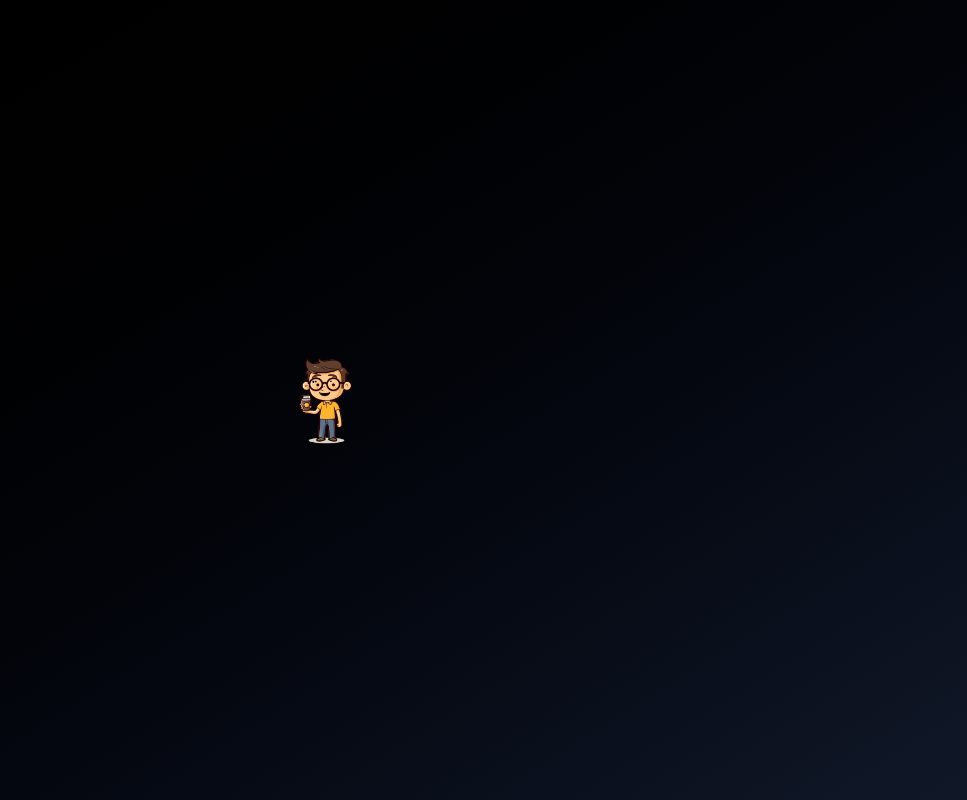
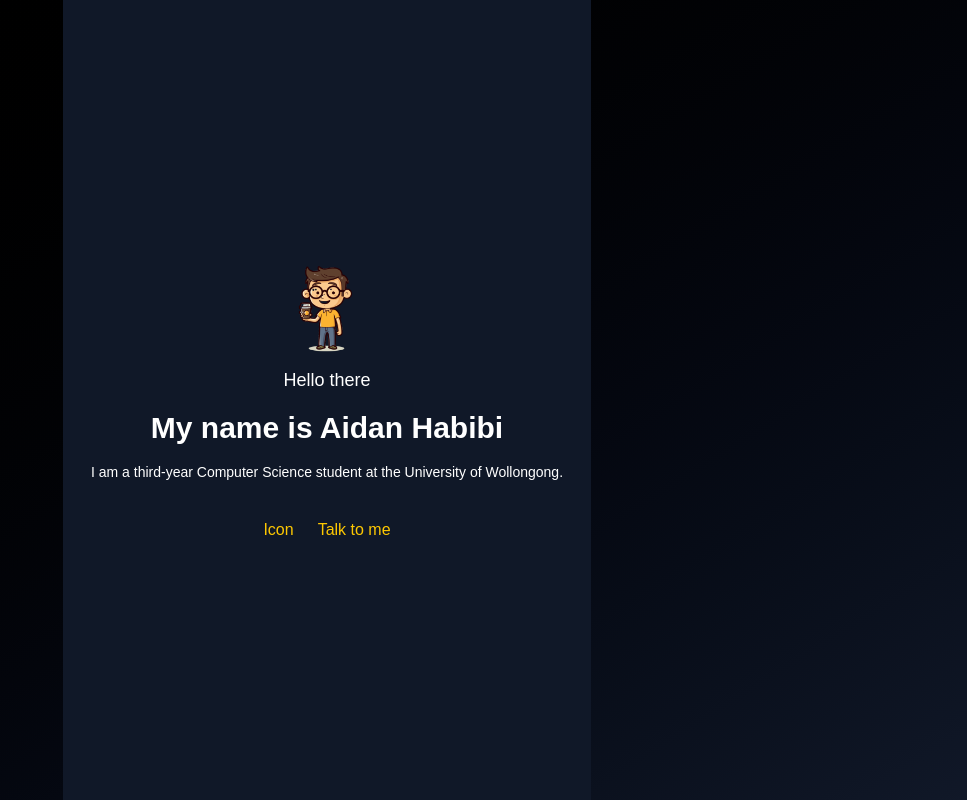
Before and after one commit to Aidan-shark/personal-portfolio, a Next.js app: page / in a window 1280 px wide. Shown: the whole page, without its empty margins (313-1280 px from the left). Built offline with nearby package versions, Linux system fonts and the light colour scheme.

Commit message:
Updated Hero section with intro text and image

```diff
--- a/src/app/page.js
+++ b/src/app/page.js
@@ -1,7 +1,5 @@
-import Hero from "../components/sub/Hero";
-
-
-
+"use client"
+import Hero from '../components/sub/Hero';
 
 
 export default function Home() {
--- a/src/components/sub/Hero.jsx
+++ b/src/components/sub/Hero.jsx
@@ -3,18 +3,25 @@ import Image from 'next/image';
 
 const Hero = () => {
   return (
-    <div className="h-screen grid place-items-center">
-      <div>
-        <div>
-          <div>
+    <div className="h-screen grid place-items-center bg-gray-900 text-white px-7">
+      <div className="text-center space-y-4">
+        <div className="flex flex-col items-center space-y-2">
           <Image
             src="/LittleGuy.png"
             alt="Personal Image"
             width={100}
             height={100}
-              priority={true}
+            priority
           />
+          <span className="text-lg font-medium">Hello there</span>
         </div>
+        <h1 className="text-3xl font-bold">My name is Aidan Habibi</h1>
+        <p className="text-sm">
+          I am a third-year Computer Science student at the University of Wollongong.
+        </p>
+        <div className="flex justify-center space-x-6 pt-5">
+          <a href="#" className="text-yellow-400 hover:underline">Icon</a>
+          <a href="#" className="text-yellow-400 hover:underline">Talk to me</a>
         </div>
       </div>
     </div>
```
Lines whose indentation alone changed are shown as unchanged.
